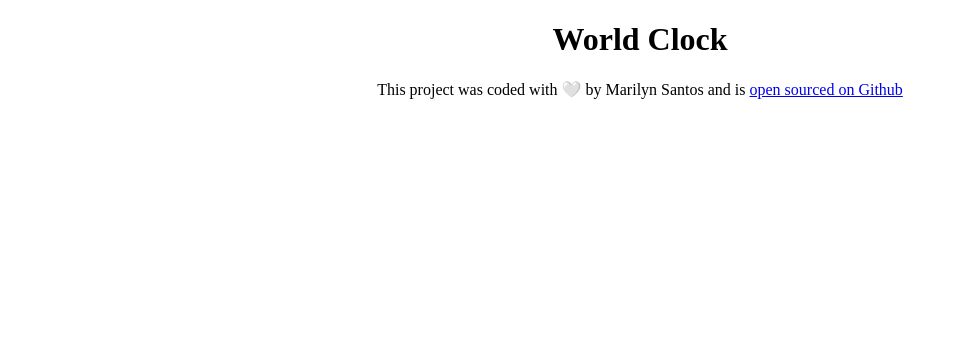
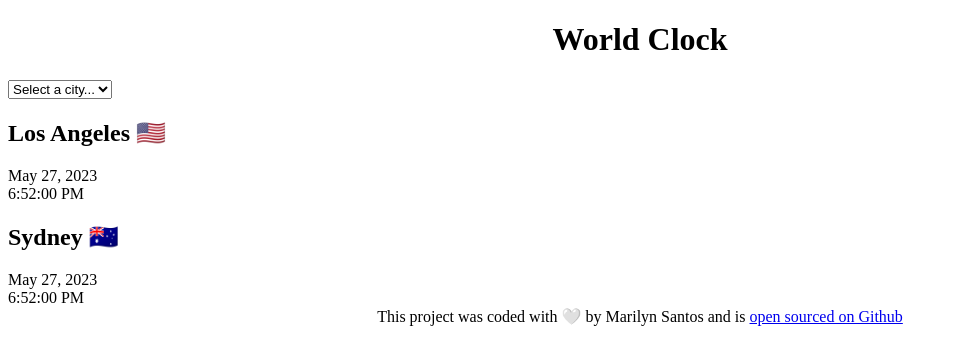
Before and after one commit to marsan9/World-Clock-Project, a plain HTML site: page index.html in a window 1280 px wide. Shown: the whole page, without its empty margins (0-958 px from the left). Drawn offline with Linux system fonts and the light colour scheme.

Commit message:
Added basic HTML

```diff
--- a/index.html
+++ b/index.html
@@ -8,13 +8,33 @@
     <title>World Clock Project</title>
   </head>
   <body>
+    <div class="container">
       <h1>World Clock</h1>
+
+      <select name="" id="">
+        <option value="">Select a city...</option>
+        <option value="">New York</option>
+        <option value="">Sydney</option>
+        <option value="">Paris</option>
+        <option value="">Tokyo</option>
+      </select>
+      <div class="city">
+        <h2>Los Angeles 🇺🇸</h2>
+        <div class="date">May 27, 2023</div>
+        <div class="time">6:52:00 PM</div>
+      </div>
+      <div class="city">
+        <h2>Sydney 🇦🇺</h2>
+        <div class="date">May 27, 2023</div>
+        <div class="time">6:52:00 PM</div>
+      </div>
       <footer>
         This project was coded with 🤍 by Marilyn Santos and is
         <a href="https://github.com/marsan9/World-Clock-Project" target="_blank"
           >open sourced on Github</a
         >
       </footer>
+    </div>
     <script src="javascript/index.js"></script>
   </body>
 </html>
```
Lines whose indentation alone changed are shown as unchanged.
